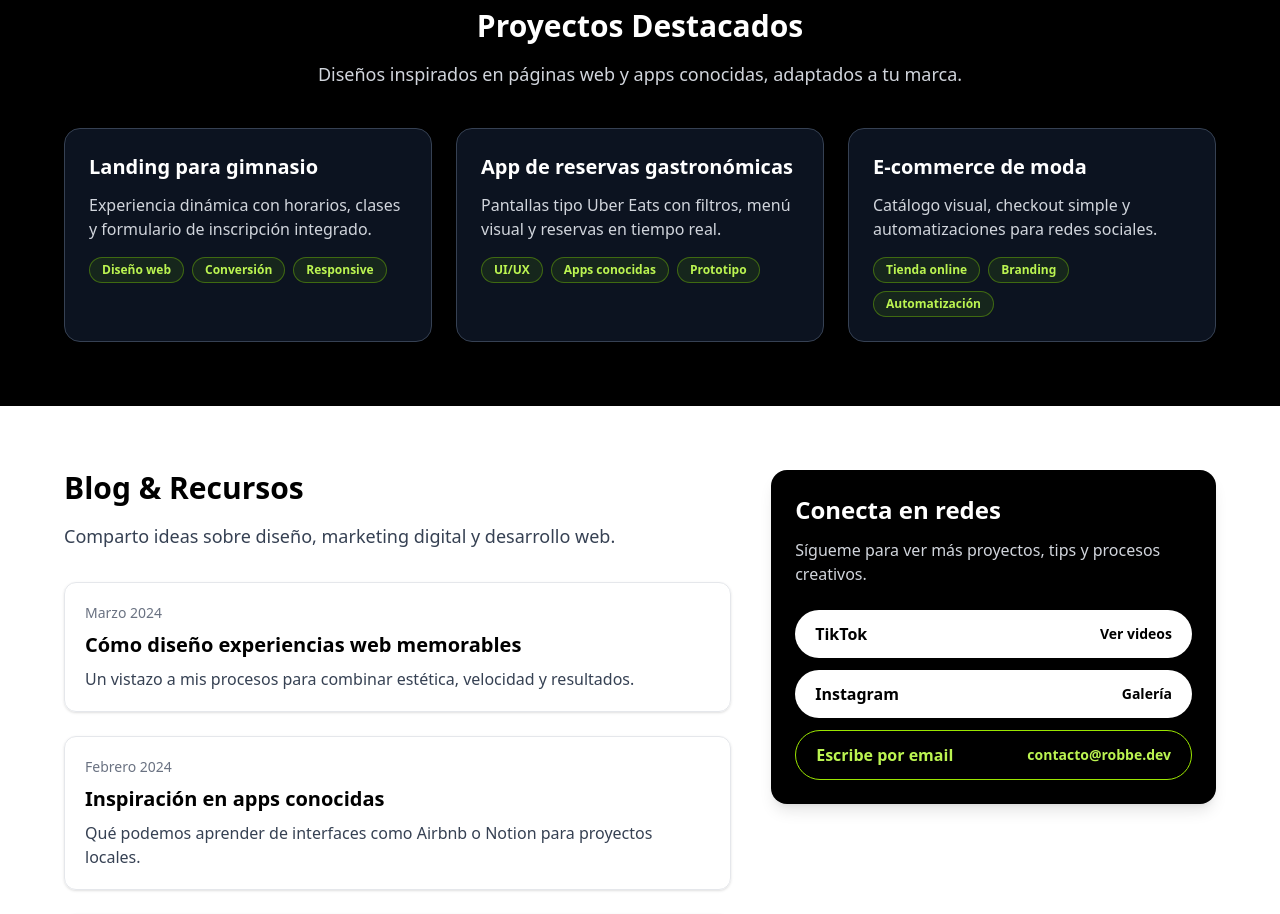
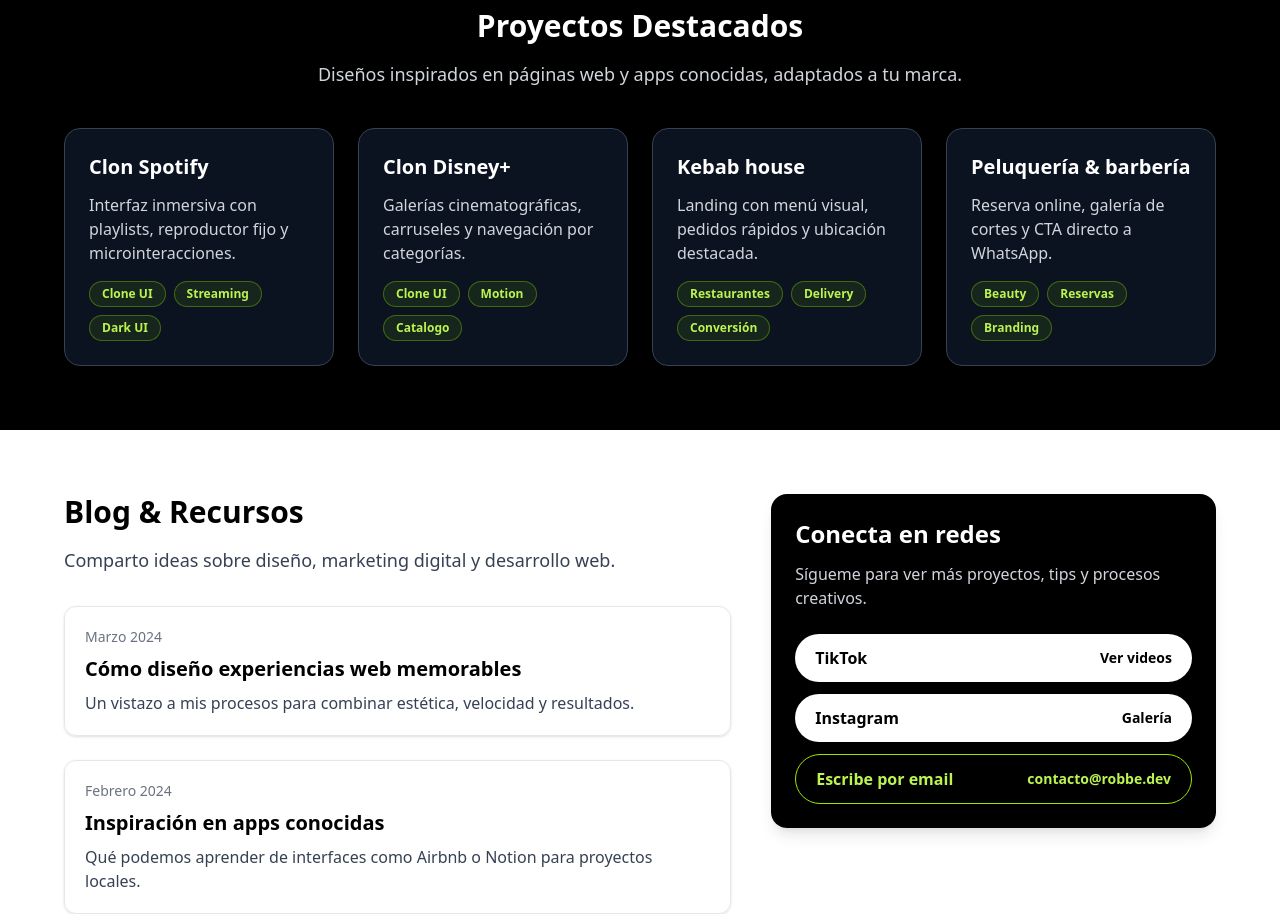
Before and after one commit to Robbe1910/landing-page, a Next.js app: page / in a window 1280 px wide. Shown: the part 1460-2374 px from the top of the page. Built offline with nearby package versions, Linux system fonts and the light colour scheme.

Commit message:
Update portfolio project highlights

```diff
--- a/src/app/page.tsx
+++ b/src/app/page.tsx
@@ -16,22 +16,28 @@
   const googleCalendarLink = "https://calendar.app.google/r3uhjT7JKmDBcBxh9";
   const projectHighlights = [
     {
-      title: "Landing para gimnasio",
+      title: "Clon Spotify",
       description:
-        "Experiencia dinámica con horarios, clases y formulario de inscripción integrado.",
-      tags: ["Diseño web", "Conversión", "Responsive"],
+        "Interfaz inmersiva con playlists, reproductor fijo y microinteracciones.",
+      tags: ["Clone UI", "Streaming", "Dark UI"],
     },
     {
-      title: "App de reservas gastronómicas",
+      title: "Clon Disney+",
       description:
-        "Pantallas tipo Uber Eats con filtros, menú visual y reservas en tiempo real.",
-      tags: ["UI/UX", "Apps conocidas", "Prototipo"],
+        "Galerías cinematográficas, carruseles y navegación por categorías.",
+      tags: ["Clone UI", "Motion", "Catalogo"],
     },
     {
-      title: "E-commerce de moda",
+      title: "Kebab house",
       description:
-        "Catálogo visual, checkout simple y automatizaciones para redes sociales.",
-      tags: ["Tienda online", "Branding", "Automatización"],
+        "Landing con menú visual, pedidos rápidos y ubicación destacada.",
+      tags: ["Restaurantes", "Delivery", "Conversión"],
+    },
+    {
+      title: "Peluquería & barbería",
+      description:
+        "Reserva online, galería de cortes y CTA directo a WhatsApp.",
+      tags: ["Beauty", "Reservas", "Branding"],
     },
   ];
 
@@ -156,7 +162,7 @@
             Diseños inspirados en páginas web y apps conocidas, adaptados a tu marca.
           </p>
         </div>
-        <div className="mt-10 grid gap-6 md:grid-cols-3 max-w-6xl mx-auto">
+        <div className="mt-10 grid gap-6 md:grid-cols-2 lg:grid-cols-4 max-w-6xl mx-auto">
           {projectHighlights.map((project) => (
             <motion.article
               key={project.title}
```
